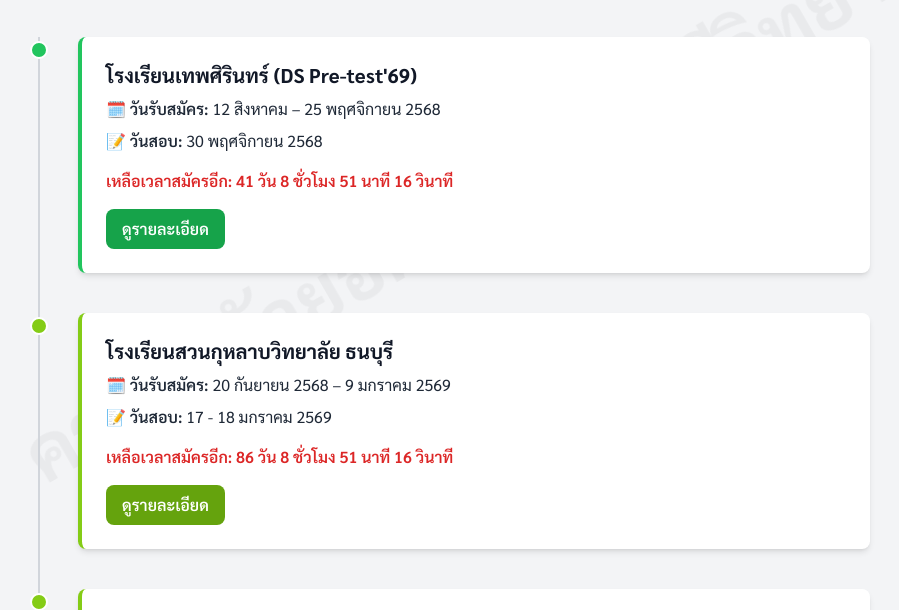
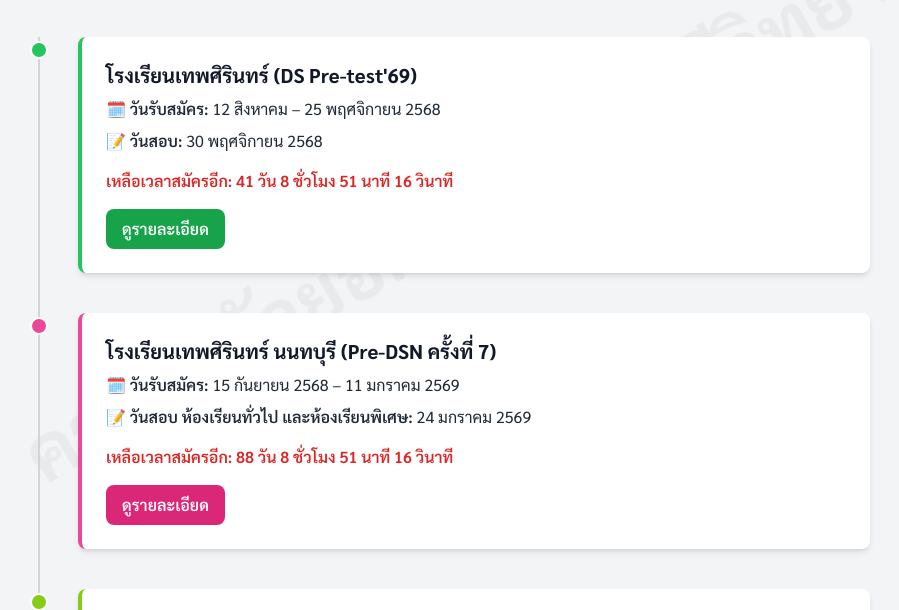
Before and after one commit to Yodnaree-Family/Pre-test-2569, a plain HTML site: page index.html in a window 1280 px wide. Shown: the part 187-797 px from the top of the page, without its empty margins (186-1085 px from the left). Drawn offline with nearby package versions, Linux system fonts and the light colour scheme.

Commit message:
index.html

```diff
--- a/index.html
+++ b/index.html
@@ -75,6 +75,21 @@
                     </div>
                     <div class="countdown-container mt-4 font-semibold"></div>
                     <a href="https://www.facebook.com/share/p/1MSBUig4sr/" target="_blank" rel="noopener noreferrer" class="inline-block mt-4 bg-green-600 text-white font-semibold py-2 px-4 rounded-lg hover:bg-green-700 transition-colors">
+                        ดูรายละเอียด
+                    </a>
+                </div>
+            </div>
+
+			<div class="timeline-item">
+                <div class="timeline-dot bg-pink-500"></div>
+                <div class="bg-white p-6 rounded-lg shadow-md border-l-4 border-pink-500" data-start-date="2025-09-15" data-end-date="2026-01-11T15:59:59">
+                    <h2 class="text-xl font-bold text-gray-900 mb-2">โรงเรียนเทพศิรินทร์ นนทบุรี (Pre-DSN ครั้งที่ 7)</h2>
+					<div class="space-y-2">
+                        <p><strong class="font-semibold">🗓️ วันรับสมัคร:</strong> 15 กันยายน 2568 – 11 มกราคม 2569</p>
+                        <p><strong class="font-semibold">📝 วันสอบ ห้องเรียนทั่วไป และห้องเรียนพิเศษ:</strong> 24 มกราคม 2569</p>
+                    </div>
+                    <div class="countdown-container mt-4 font-semibold"></div>
+                    <a href="https://sites.google.com/tsn.ac.th/pretest68/%E0%B8%9B%E0%B8%A3%E0%B8%B0%E0%B8%81%E0%B8%B2%E0%B8%A8%E0%B8%A3%E0%B8%9A%E0%B8%AA%E0%B8%A1%E0%B8%84%E0%B8%A3" target="_blank" rel="noopener noreferrer" class="inline-block mt-4 bg-pink-600 text-white font-semibold py-2 px-4 rounded-lg hover:bg-pink-700 transition-colors">
                         ดูรายละเอียด
                     </a>
                 </div>
```
